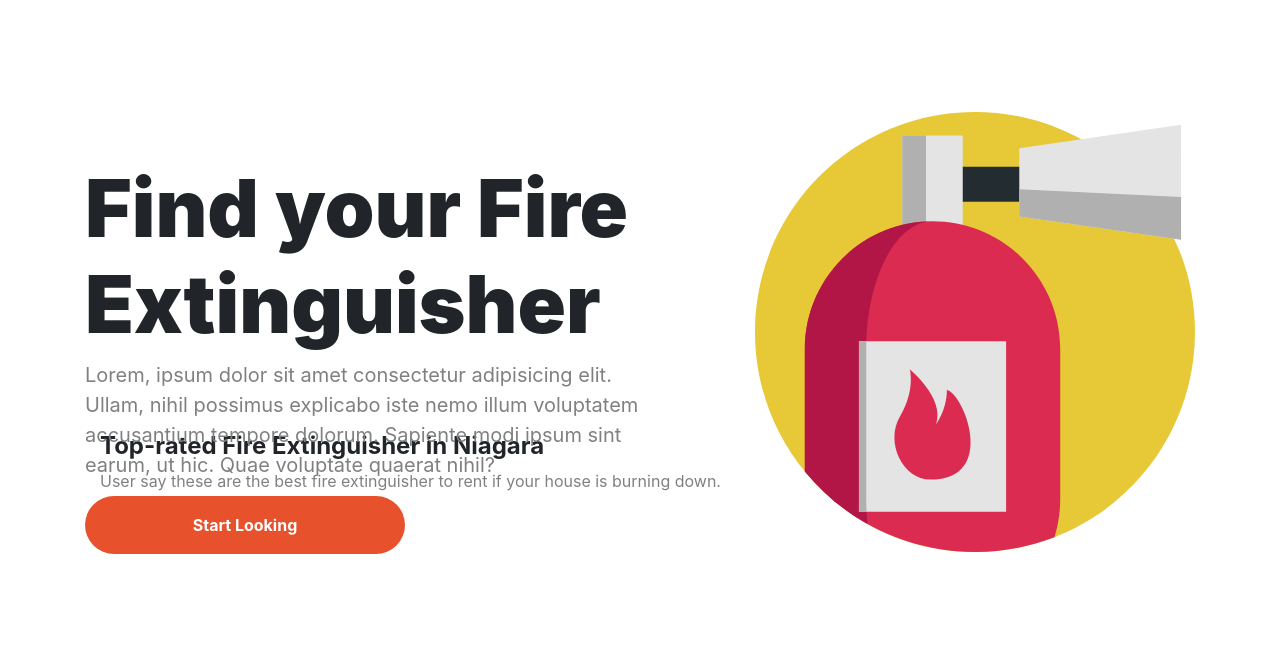
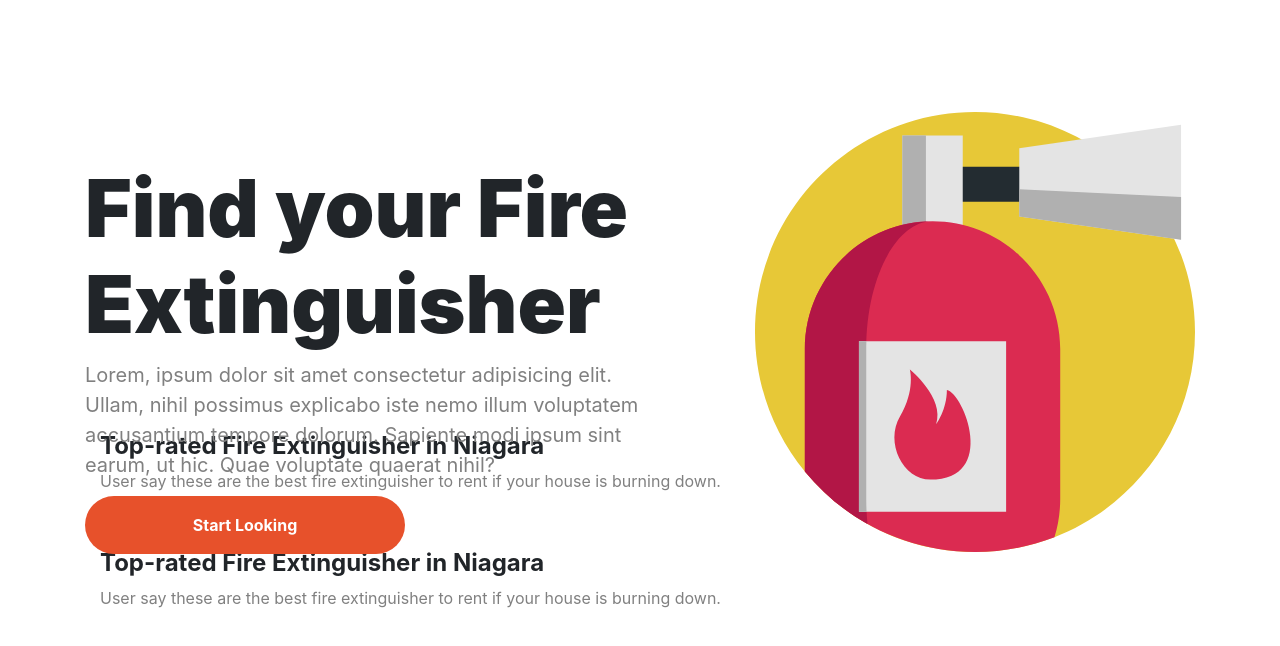
Before and after one commit to stillonwarpath/nuxt_fire_extinguisher, a Nuxt app: page / in a window 1280 px wide. Shown: the top 646 px of the page. Built offline with nearby package versions, Linux system fonts and the light colour scheme.

Commit message:
Creation of large card display based on elements in dummy data.

```diff
--- a/pages/index.vue
+++ b/pages/index.vue
@@ -1,7 +1,11 @@
 <template>
   <div class="container">
     <Hero />
-    <LargeCardDisplay />
+    <LargeCardDisplay
+      v-for="cardInfo in largeCardInfo"
+      :key="cardInfo.id"
+      :cardsSection="cardInfo"
+    />
   </div>
 </template>
 
```
